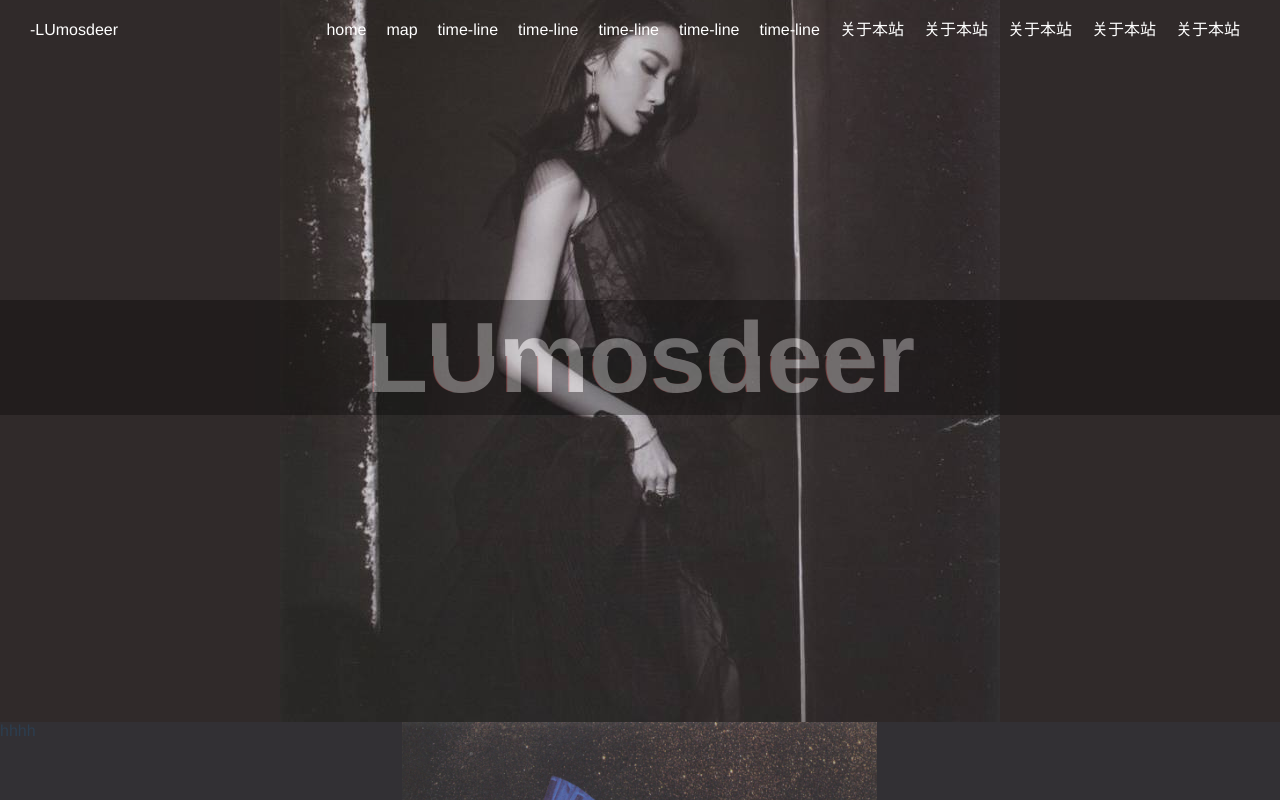
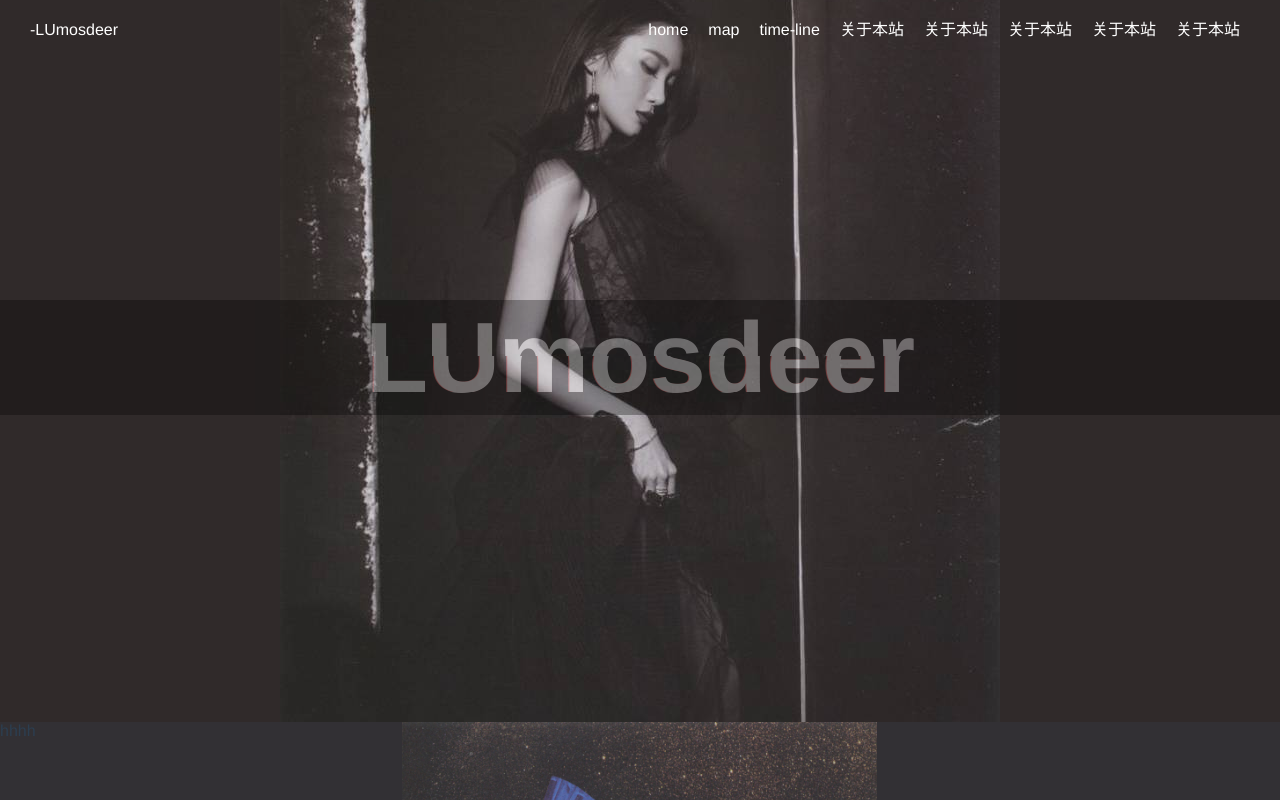
Before and after one commit to hiahiahiakeke/lumosdeer, a Vue app: page / in a window 1280 px wide. Shown: the top 800 px of the page. Built offline with nearby package versions, Linux system fonts and the light colour scheme.

Commit message:
Revert "add"
This reverts commit c07ad715eb220690c78dfc68cee4923a99677c41.

```diff
--- a/src/App.vue
+++ b/src/App.vue
@@ -10,10 +10,6 @@
           <span>map</span>
         </router-link>
         <router-link to="timeline">
-          <span>time-line</span>
-          <span>time-line</span>
-          <span>time-line</span>
-          <span>time-line</span>
           <span>time-line</span>
         </router-link>
         <router-link to="map">
```
